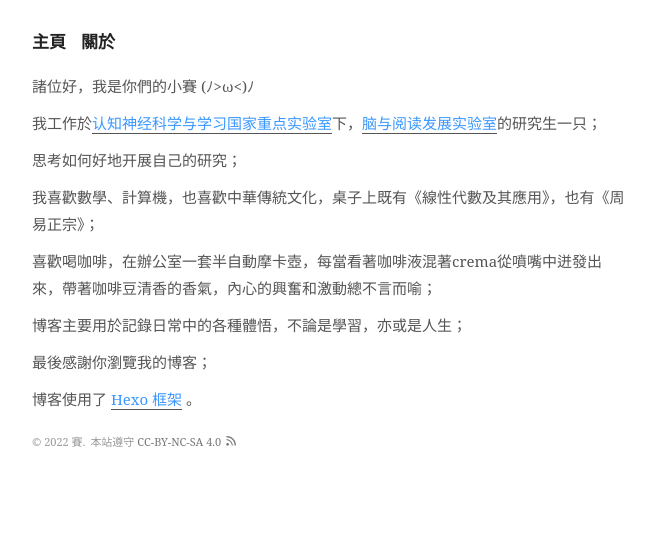
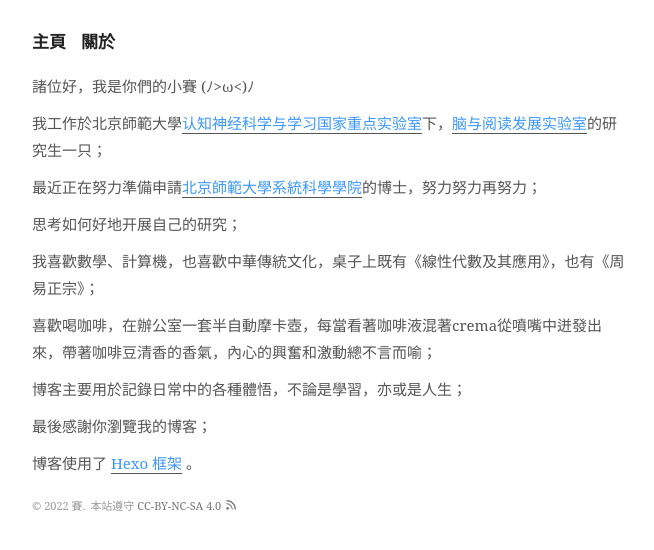
Before and after one commit to yusaiwen/yusaiwen.github.iooo, a plain HTML site: page about/index.html in a window 1280 px wide. Shown: the whole page, without its empty margins (308-962 px from the left). Drawn offline with nearby package versions, Linux system fonts and the light colour scheme; a web font is replaced by a local one.

Commit message:
Site updated: 2022-07-18 16:55:52

```diff
--- a/about/index.html
+++ b/about/index.html
@@ -74,7 +74,8 @@
 
             <div class="post-content">
                 <p>諸位好，我是你們的小賽 (ﾉ&gt;ω&lt;)ﾉ</p>
-<p>我工作於<a target="_blank" rel="noopener" href="http://brain.bnu.edu.cn/">认知神经科学与学习国家重点实验室</a>下，<a target="_blank" rel="noopener" href="http://brdl.bnu.edu.cn">脑与阅读发展实验室</a>的研究生一只；</p>
+<p>我工作於北京師範大學<a target="_blank" rel="noopener" href="http://brain.bnu.edu.cn/">认知神经科学与学习国家重点实验室</a>下，<a target="_blank" rel="noopener" href="http://brdl.bnu.edu.cn">脑与阅读发展实验室</a>的研究生一只；</p>
+<p>最近正在努力準備申請<a target="_blank" rel="noopener" href="https://sss.bnu.edu.cn/">北京師範大學系統科學學院</a>的博士，努力努力再努力；</p>
 <p>思考如何好地开展自己的研究；</p>
 <p>我喜歡數學、計算機，也喜歡中華傳統文化，桌子上既有《線性代數及其應用》，也有《周易正宗》；</p>
 <p>喜歡喝咖啡，在辦公室一套半自動摩卡壺，每當看著咖啡液混著crema從噴嘴中迸發出來，帶著咖啡豆清香的香氣，內心的興奮和激動總不言而喻；</p>
```
Also changed, not shown: 2022/07/14/ortho-ls/ls.png (added).
